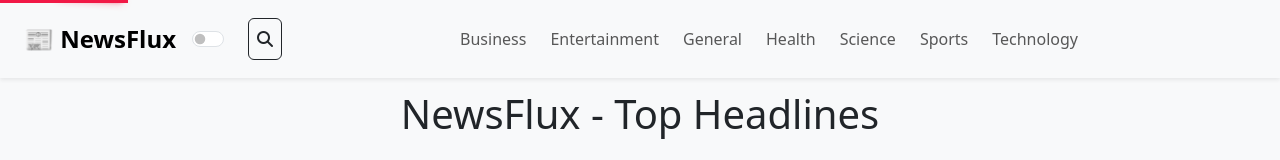
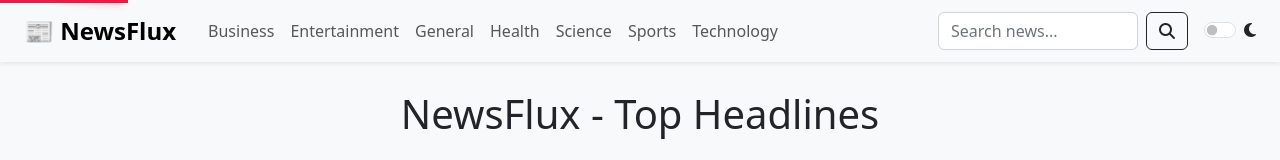
Before and after one commit to Aayushnhk/NewsFlux, a React (Vite) app: page / in a window 1280 px wide. Shown: the top 160 px of the page. Built offline with nearby package versions, Linux system fonts and the light colour scheme; no server answers.

Commit message:
final navbar

```diff
--- a/package.json
+++ b/package.json
@@ -10,6 +10,8 @@
     "preview": "vite preview"
   },
   "dependencies": {
+    "@fortawesome/free-solid-svg-icons": "^6.7.2",
+    "@fortawesome/react-fontawesome": "^0.2.2",
     "axios": "^1.8.4",
     "bootstrap": "^5.3.5",
     "prop-types": "^15.8.1",
--- a/src/components/NavBar.jsx
+++ b/src/components/NavBar.jsx
@@ -1,4 +1,4 @@
-import React, { useState, useEffect } from 'react';
+import React, { useState, useEffect, useRef } from 'react';
 import { Link, useNavigate, useLocation } from "react-router-dom";
 
 const NavBar = ({ mode, toggleMode }) => {
@@ -7,10 +7,17 @@ const NavBar = ({ mode, toggleMode }) => {
   const queryParam = new URLSearchParams(location.search).get("q") || '';
   const [searchTerm, setSearchTerm] = useState(queryParam);
   const [showSearch, setShowSearch] = useState(false);
+  const searchInputRef = useRef(null);
 
   useEffect(() => {
     setSearchTerm(queryParam);
   }, [queryParam]);
+
+  useEffect(() => {
+    if (showSearch && window.innerWidth < 992 && searchInputRef.current) {
+      searchInputRef.current.focus();
+    }
+  }, [showSearch]);
 
   const handleSearch = (e) => {
     e.preventDefault();
@@ -26,79 +33,133 @@ const NavBar = ({ mode, toggleMode }) => {
           .custom-search::placeholder {
             color: ${mode === 'dark' ? '#adb5bd' : '#6c757d'};
           }
-
           @media (min-width: 992px) {
-            .navbar-collapse {
-              justify-content: center;
+            .nav-link {
+              padding: 0.5rem 1rem;
+              position: relative;
+            }
+            .nav-link:after {
+              content: '';
+              position: absolute;
+              width: 0;
+              height: 2px;
+              bottom: 0;
+              left: 0;
+              background-color: ${mode === 'dark' ? '#fff' : '#000'};
+              visibility: hidden;
+              transition: all 0.3s ease-in-out;
+            }
+            .nav-link:hover:after {
+              visibility: visible;
+              width: 100%;
+            }
+            .search-toggle-btn {
+              margin-left: 1rem;
+            }
+            .mobile-search-bar {
+              display: ${showSearch ? 'flex' : 'none'} !important;
+              width: 100%;
+              margin-top: 5px; /* Added slight margin */
+            }
+          }
+          @media (max-width: 991.98px) {
+            .mobile-search-bar {
+              display: ${showSearch ? 'flex' : 'none'} !important;
+              width: 100%;
+              margin-top: 5px; /* Added slight margin */
             }
           }
         `}
       </style>
 
-      <nav className={`navbar fixed-top navbar-expand-lg navbar-${mode} bg-${mode} shadow-sm py-3`}>
+      <nav className={`navbar fixed-top navbar-expand-lg navbar-${mode} bg-${mode} shadow-sm py-2`}>
         <div className="container-fluid px-4">
+          <Link className="navbar-brand fw-bold fs-4 me-4" to="/">📰 NewsFlux</Link>
 
-          {/* Left - Logo */}
-          <Link className="navbar-brand fw-bold fs-4 mb-0" to="/">📰 NewsFlux</Link>
-
-          {/* Right side - Toggle, Search Button, Hamburger */}
-          <div className="d-flex align-items-center gap-3 ms-auto">
-            {/* Dark Mode Toggle */}
-            <div className="form-check form-switch m-0">
+          {/* Mobile Toggle */}
+          <div className="d-flex d-lg-none align-items-center">
+            <div className="form-check form-switch me-2">
               <input
                 className="form-check-input"
                 type="checkbox"
                 role="switch"
-                id="darkModeToggle"
+                id="darkModeToggleMobile"
                 onChange={toggleMode}
                 checked={mode === 'dark'}
               />
+              <label className={`form-check-label text-${mode === 'light' ? 'dark' : 'light'}`} htmlFor="darkModeToggleMobile">
+                <i className={`fas fa-${mode === 'light' ? 'moon' : 'sun'}`}></i>
+              </label>
             </div>
 
-            {/* Search Icon Button */}
             <button
-              className={`btn btn-outline-${mode === 'light' ? 'dark' : 'light'} p-2`}
+              className={`btn btn-outline-${mode === 'light' ? 'dark' : 'light'} me-2`}
               onClick={() => setShowSearch(!showSearch)}
             >
               <i className="fas fa-search"></i>
             </button>
 
-            {/* Hamburger for mobile only */}
-            <button
-              className="navbar-toggler d-lg-none"
-              type="button"
-              data-bs-toggle="collapse"
-              data-bs-target="#navbarNav"
-              aria-controls="navbarNav"
-              aria-expanded="false"
-              aria-label="Toggle navigation"
-            >
+            <button className="navbar-toggler" type="button" data-bs-toggle="collapse" data-bs-target="#navbarContent">
               <span className="navbar-toggler-icon"></span>
             </button>
           </div>
 
-          {/* Middle - Collapsible Menu for links (centered on PC) */}
-          <div className="collapse navbar-collapse mt-3 mt-lg-0" id="navbarNav">
-            <ul className="navbar-nav mx-lg-auto gap-2 text-center">
-              <li className="nav-item"><Link className="nav-link" to="/business">Business</Link></li>
-              <li className="nav-item"><Link className="nav-link" to="/entertainment">Entertainment</Link></li>
-              <li className="nav-item"><Link className="nav-link" to="/general">General</Link></li>
-              <li className="nav-item"><Link className="nav-link" to="/health">Health</Link></li>
-              <li className="nav-item"><Link className="nav-link" to="/science">Science</Link></li>
-              <li className="nav-item"><Link className="nav-link" to="/sports">Sports</Link></li>
-              <li className="nav-item"><Link className="nav-link" to="/technology">Technology</Link></li>
+          {/* Desktop Menu */}
+          <div className="collapse navbar-collapse" id="navbarContent">
+            <ul className="navbar-nav me-auto">
+              {['business', 'entertainment', 'general', 'health', 'science', 'sports', 'technology'].map((cat) => (
+                <li className="nav-item" key={cat}>
+                  <Link className="nav-link" to={`/${cat}`}>{cat.charAt(0).toUpperCase() + cat.slice(1)}</Link>
+                </li>
+              ))}
             </ul>
+
+            <div className="d-none d-lg-flex align-items-center">
+              <form className="d-flex me-3" onSubmit={handleSearch}>
+                <input
+                  className={`form-control me-2 custom-search text-${mode === 'dark' ? 'light' : 'dark'}`}
+                  type="search"
+                  placeholder="Search news..."
+                  aria-label="Search"
+                  value={searchTerm}
+                  onChange={(e) => setSearchTerm(e.target.value)}
+                  style={{
+                    backgroundColor: mode === 'dark' ? '#212529' : '#fff',
+                    color: mode === 'dark' ? '#f8f9fa' : '#212529',
+                    borderColor: mode === 'dark' ? '#495057' : '#ced4da',
+                    caretColor: mode === 'dark' ? '#f8f9fa' : '#212529',
+                    maxWidth: '200px'
+                  }}
+                />
+                <button className={`btn btn-outline-${mode === 'light' ? 'dark' : 'light'}`} type="submit">
+                  <i className="fas fa-search"></i>
+                </button>
+              </form>
+
+              <div className="form-check form-switch">
+                <input
+                  className="form-check-input"
+                  type="checkbox"
+                  role="switch"
+                  id="darkModeToggle"
+                  onChange={toggleMode}
+                  checked={mode === 'dark'}
+                />
+                <label className={`form-check-label text-${mode === 'light' ? 'dark' : 'light'}`} htmlFor="darkModeToggle">
+                  <i className={`fas fa-${mode === 'light' ? 'moon' : 'sun'}`}></i>
+                </label>
+              </div>
+            </div>
           </div>
-        </div>
 
-        {/* Floating Search Input Field (conditionally visible) */}
-        {showSearch && (
-          <div className="container-fluid mt-2 px-4">
-            <form className="d-flex" onSubmit={handleSearch}>
+          {/* Mobile Search Bar */}
+          <div className="d-flex justify-content-center mobile-search-bar">
+            <form className="w-100" onSubmit={handleSearch} style={{ padding: '0 15px' }}>
               <input
+                ref={searchInputRef}
                 className={`form-control custom-search text-${mode === 'dark' ? 'light' : 'dark'}`}
                 type="search"
-                placeholder="Search"
+                placeholder="Search news..."
                 aria-label="Search"
                 value={searchTerm}
                 onChange={(e) => setSearchTerm(e.target.value)}
@@ -111,7 +172,7 @@ const NavBar = ({ mode, toggleMode }) => {
               />
             </form>
           </div>
-        )}
+        </div>
       </nav>
     </>
   );
--- a/src/components/News.jsx
+++ b/src/components/News.jsx
@@ -76,10 +76,19 @@ const News = (props) => {
 
   return (
     <>
-      <h1 className={`text-center ${props.mode === 'dark' ? 'text-light' : 'text-dark'}`} style={{ margin: '35px 0px', marginTop: '90px' }}>
+      <h1
+        className={`text-center ${props.mode === 'dark' ? 'text-light' : 'text-dark'}`}
+        style={{
+          marginTop: isSearchMode ? '160px' : '90px',
+          marginBottom: '35px',
+          transition: 'margin-top 0.3s ease'
+        }}
+      >
         NewsFlux - Top {isSearchMode && searchTerm ? `"${capitalizeFirstLetter(searchTerm)}"` : capitalizeFirstLetter(props.category)} Headlines
       </h1>
+
       {loading && <Spinner />}
+
       <InfiniteScroll
         dataLength={articles.length}
         next={fetchMoreData}
```
Also changed, not shown: src/components/NewsItem.jsx (+37 -16 lines), 1 other file (tests, documents, lock files or other folders).
